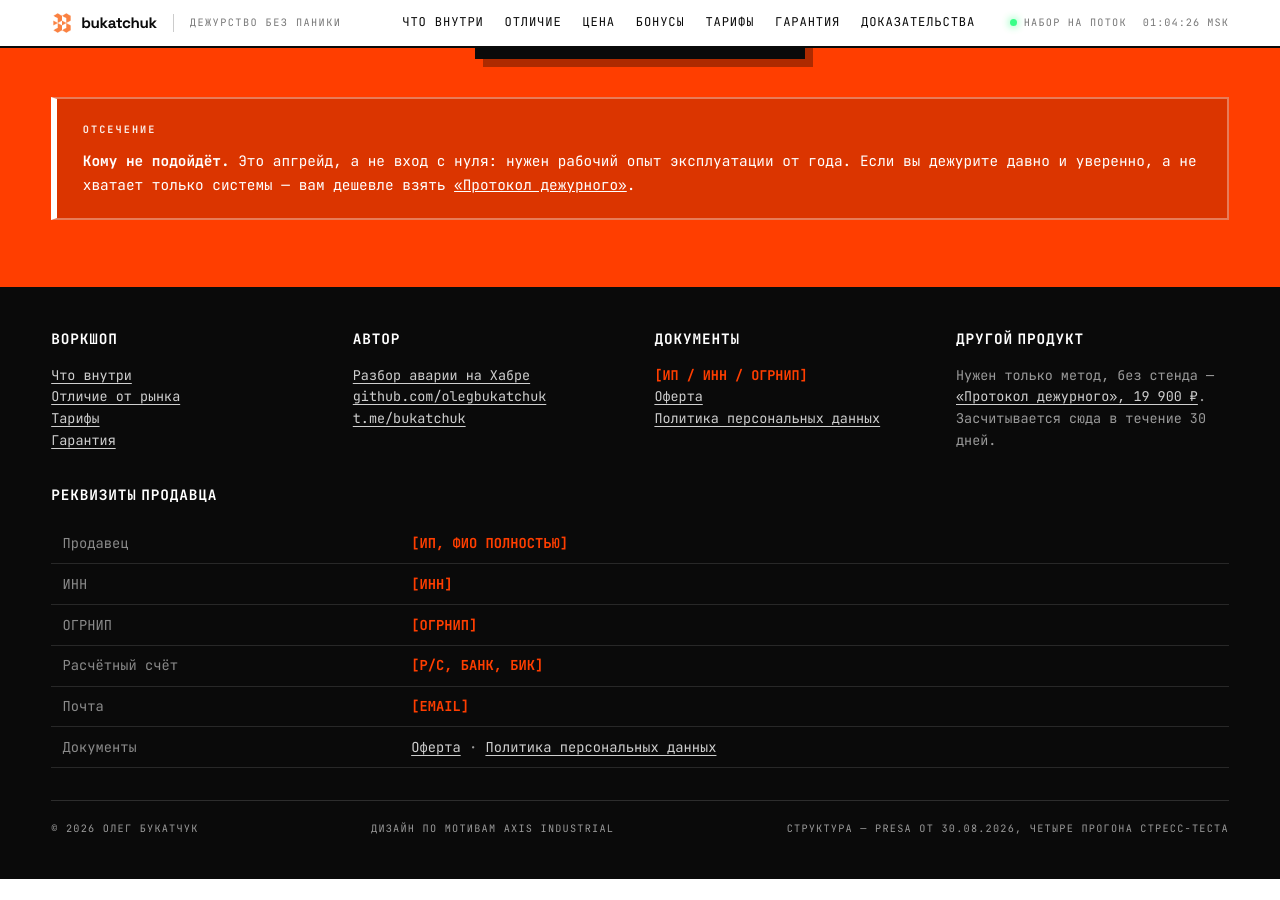
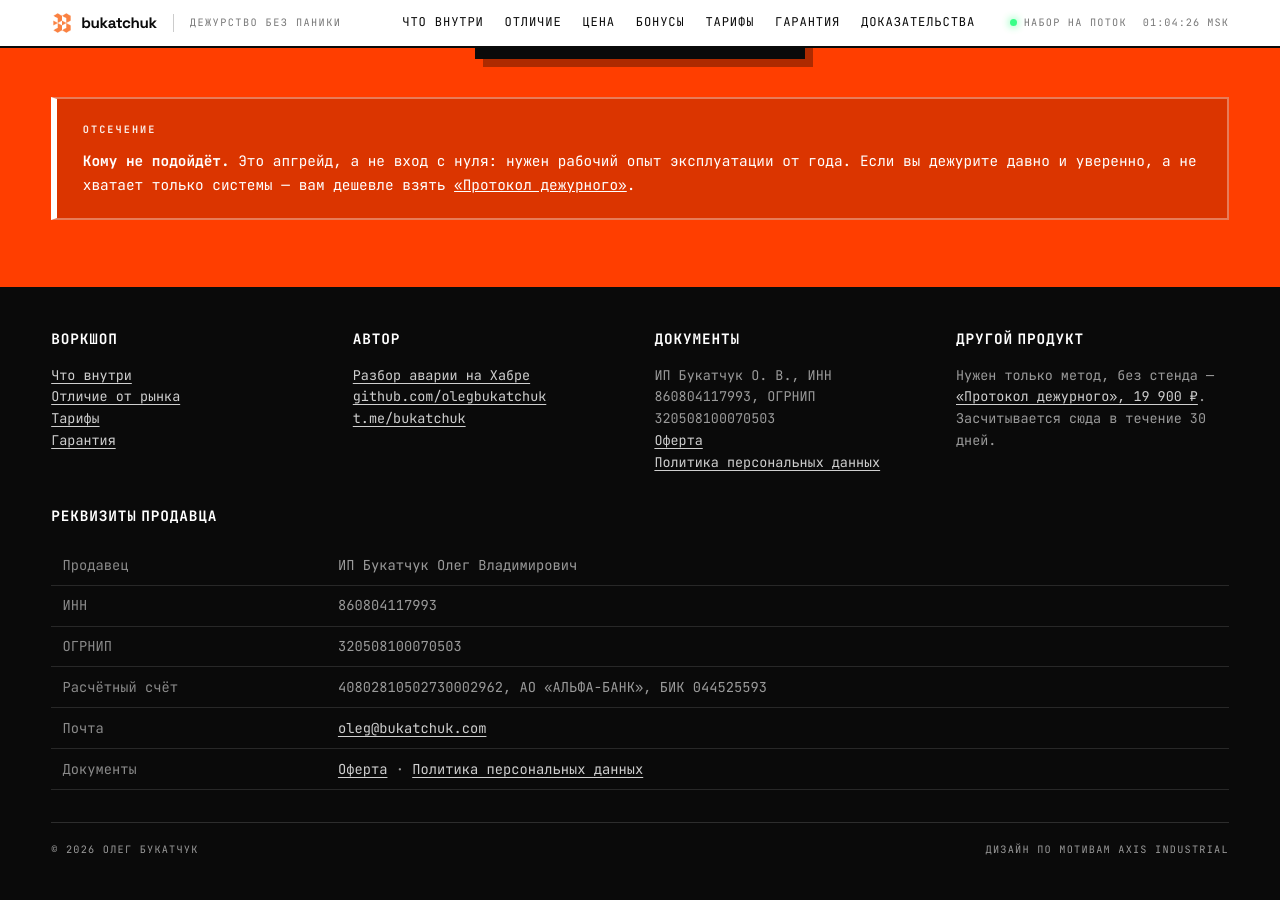
Before and after one commit to bukatchuk/oncall.bukatchuk.ru, a Jekyll site: the page built from index.html, in a window 1280 px wide and 900 px high, scrolled down 14311 px. Built offline with Jekyll 4.4.1, drawn with Linux system fonts in a browser that asks for light colours; before the commit the page ends 15190 px from its top, so only the background shows below that.

Commit message:
Реквизиты ИП в оферте, политике и подвале; служебные пометки убраны из подвала

```diff
--- a/_data/duty/footer.yml
+++ b/_data/duty/footer.yml
@@ -5,24 +5,23 @@ columns:
   - title: "Автор"
     html: "<p><a href=\"https://habr.com/ru/articles/1078876/\" target=\"_blank\" rel=\"noopener\">Разбор аварии на Хабре</a><br><a href=\"https://github.com/olegbukatchuk\" target=\"_blank\" rel=\"noopener\">github.com/olegbukatchuk</a><br><a href=\"https://t.me/bukatchuk\" target=\"_blank\" rel=\"noopener\">t.me/bukatchuk</a></p>"
   - title: "Документы"
-    html: "<p><span class=\"ph\">[ИП / ИНН / ОГРНИП]</span><br><a href=\"/offer/\">Оферта</a><br><a href=\"/privacy/\">Политика персональных данных</a></p>"
+    html: "<p>ИП Букатчук О. В., ИНН 860804117993, ОГРНИП 320508100070503<br><a href=\"/offer/\">Оферта</a><br><a href=\"/privacy/\">Политика персональных данных</a></p>"
   - title: "Другой продукт"
     html: "<p>Нужен только метод, без стенда — <a href=\"/protocol/\">«Протокол дежурного», 19 900 ₽</a>. Засчитывается сюда в течение 30 дней.</p>"
 requisites_title: "Реквизиты продавца"
 requisites:
   - label: "Продавец"
-    value: "<span class=\"ph\">[ИП, ФИО ПОЛНОСТЬЮ]</span>"
+    value: "ИП Букатчук Олег Владимирович"
   - label: "ИНН"
-    value: "<span class=\"ph\">[ИНН]</span>"
+    value: "860804117993"
   - label: "ОГРНИП"
-    value: "<span class=\"ph\">[ОГРНИП]</span>"
+    value: "320508100070503"
   - label: "Расчётный счёт"
-    value: "<span class=\"ph\">[Р/С, БАНК, БИК]</span>"
+    value: "40802810502730002962, АО «АЛЬФА-БАНК», БИК 044525593"
   - label: "Почта"
-    value: "<span class=\"ph\">[EMAIL]</span>"
+    value: "<a href=\"mailto:oleg@bukatchuk.com\">oleg@bukatchuk.com</a>"
   - label: "Документы"
     value: "<a href=\"/offer/\">Оферта</a> · <a href=\"/privacy/\">Политика персональных данных</a>"
 copyright: "Олег Букатчук"
 bottom:
   - "Дизайн по мотивам Axis Industrial"
-  - "Структура — PRESA от 30.08.2026, четыре прогона стресс-теста"
--- a/_data/protocol/footer.yml
+++ b/_data/protocol/footer.yml
@@ -5,22 +5,21 @@ columns:
   - title: "Автор"
     html: "<p><a href=\"https://habr.com/ru/articles/1078876/\" target=\"_blank\" rel=\"noopener\">Разбор аварии на Хабре</a><br><a href=\"https://github.com/olegbukatchuk\" target=\"_blank\" rel=\"noopener\">github.com/olegbukatchuk</a><br><a href=\"https://t.me/bukatchuk\" target=\"_blank\" rel=\"noopener\">t.me/bukatchuk</a></p>"
   - title: "Документы"
-    html: "<p><span class=\"ph\">[ИП / ИНН / ОГРНИП]</span><br><a href=\"/offer/\">Оферта</a><br><a href=\"/privacy/\">Политика персональных данных</a></p>"
+    html: "<p>ИП Букатчук О. В., ИНН 860804117993, ОГРНИП 320508100070503<br><a href=\"/offer/\">Оферта</a><br><a href=\"/privacy/\">Политика персональных данных</a></p>"
   - title: "Если нужен стенд"
     html: "<p><a href=\"/\">«Дежурство без паники»</a> — десять аварий под таймером на копии боевой инфраструктуры, от 62 900 ₽.</p>"
 requisites_title: "Реквизиты продавца"
 requisites:
   - label: "Продавец"
-    value: "<span class=\"ph\">[ИП, ФИО ПОЛНОСТЬЮ]</span>"
+    value: "ИП Букатчук Олег Владимирович"
   - label: "ИНН"
-    value: "<span class=\"ph\">[ИНН]</span>"
+    value: "860804117993"
   - label: "ОГРНИП"
-    value: "<span class=\"ph\">[ОГРНИП]</span>"
+    value: "320508100070503"
   - label: "Почта"
-    value: "<span class=\"ph\">[EMAIL]</span>"
+    value: "<a href=\"mailto:oleg@bukatchuk.com\">oleg@bukatchuk.com</a>"
   - label: "Документы"
     value: "<a href=\"/offer/\">Оферта</a> · <a href=\"/privacy/\">Политика персональных данных</a>"
 copyright: "Олег Букатчук"
 bottom:
   - "Дизайн по мотивам Axis Industrial"
-  - "Структура — PRESA от 31.08.2026"
--- a/offer.md
+++ b/offer.md
@@ -14,7 +14,7 @@ description: Публичная оферта на участие в воркшо
 
 ## 1. Общие положения
 
-1.1. Настоящий документ — публичная оферта индивидуального предпринимателя <span class="ph">[ФИО ПОЛНОСТЬЮ]</span> (далее — Исполнитель) заключить договор оказания услуг на изложенных ниже условиях.
+1.1. Настоящий документ — публичная оферта индивидуального предпринимателя Букатчук Олег Владимирович (далее — Исполнитель) заключить договор оказания услуг на изложенных ниже условиях.
 
 1.2. Акцептом оферты, то есть полным и безоговорочным согласием с её условиями, является оплата любым из способов, указанных в разделе 6. С момента акцепта договор считается заключённым.
 
@@ -86,7 +86,7 @@ description: Публичная оферта на участие в воркшо
 
 7.2. **Воркшоп, слой 2.** Если по итогам захода у Заказчика нет десяти постмортемов, карты пробелов и библиотеки runbook'ов, оплата возвращается полностью. Условие применения — присутствие на обоих днях захода.
 
-7.3. **Комплект.** Если Заказчик разобрал по протоколу свой последний инцидент и не нашёл ни одной развилки, пройденной иначе, оплата возвращается. Доказательств и объяснений не требуется, достаточно сообщения на <span class="ph">[EMAIL]</span>. Срок обращения — 30 календарных дней с момента оплаты.
+7.3. **Комплект.** Если Заказчик разобрал по протоколу свой последний инцидент и не нашёл ни одной развилки, пройденной иначе, оплата возвращается. Доказательств и объяснений не требуется, достаточно сообщения на <oleg@bukatchuk.com>. Срок обращения — 30 календарных дней с момента оплаты.
 
 7.4. Возврат производится в течение <span class="ph">[СРОК, НАПРИМЕР: 10 РАБОЧИХ ДНЕЙ]</span> тем же способом, которым была произведена оплата.
 
@@ -120,8 +120,12 @@ description: Публичная оферта на участие в воркшо
 
 | | |
 |---|---|
-| Индивидуальный предприниматель | <span class="ph">[ФИО ПОЛНОСТЬЮ]</span> |
-| ИНН | <span class="ph">[ИНН]</span> |
-| ОГРНИП | <span class="ph">[ОГРНИП]</span> |
-| Расчётный счёт | <span class="ph">[Р/С, БАНК, БИК]</span> |
-| Электронная почта | <span class="ph">[EMAIL]</span> |
+| Индивидуальный предприниматель | Букатчук Олег Владимирович |
+| ИНН | 860804117993 |
+| ОГРНИП | 320508100070503 |
+| Расчётный счёт | 40802810502730002962 |
+| Банк | АО «АЛЬФА-БАНК» |
+| БИК | 044525593 |
+| Корреспондентский счёт | 30101810200000000593 |
+| Адрес | 140237, Московская область, Воскресенский район, дер. Бочевино, д. 14 |
+| Электронная почта | <oleg@bukatchuk.com> |
--- a/privacy.md
+++ b/privacy.md
@@ -14,7 +14,7 @@ description: Какие персональные данные собирает
 
 ## 1. Кто обрабатывает данные
 
-Оператор персональных данных — индивидуальный предприниматель <span class="ph">[ФИО ПОЛНОСТЬЮ]</span>, ИНН <span class="ph">[ИНН]</span>, электронная почта <span class="ph">[EMAIL]</span>.
+Оператор персональных данных — индивидуальный предприниматель Букатчук Олег Владимирович, ИНН 860804117993, электронная почта <oleg@bukatchuk.com>.
 
 Политика составлена в соответствии с Федеральным законом от 27.07.2006 № 152-ФЗ «О персональных данных» и определяет порядок обработки данных посетителей и покупателей сайта <https://oncall.bukatchuk.ru>.
 
@@ -64,7 +64,7 @@ description: Какие персональные данные собирает
 - потребовать уточнения, блокирования или удаления данных, если они неполны, устарели, получены незаконно или не нужны для заявленной цели;
 - отозвать согласие на обработку.
 
-Для этого напишите на <span class="ph">[EMAIL]</span>. Ответ будет дан в течение тридцати дней с момента обращения.
+Для этого напишите на <oleg@bukatchuk.com>. Ответ будет дан в течение тридцати дней с момента обращения.
 
 Обратите внимание: отзыв согласия на обработку данных, необходимых для исполнения договора, влечёт прекращение доступа к материалам.
 
```
